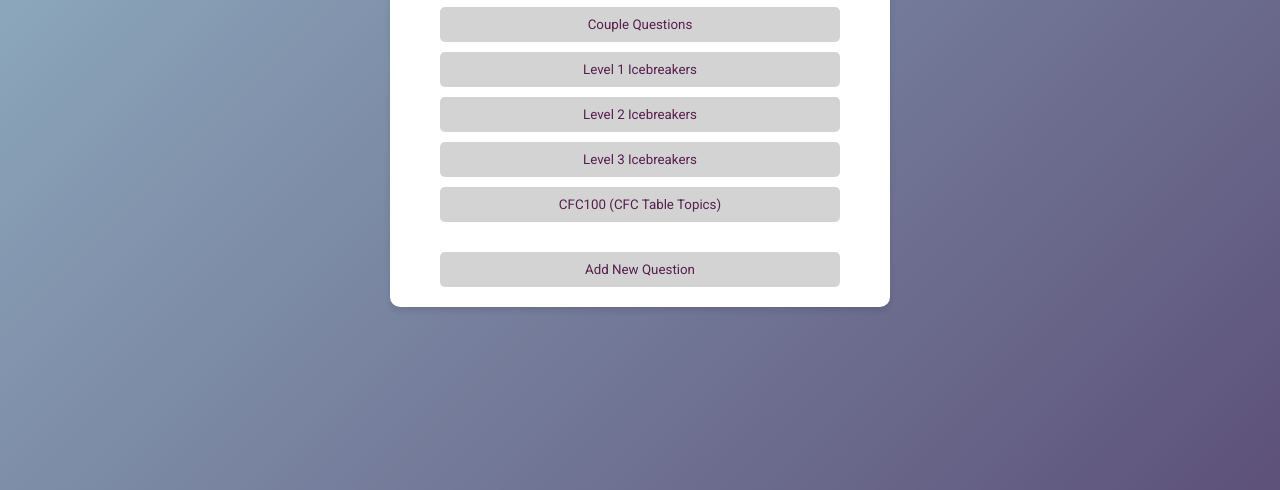
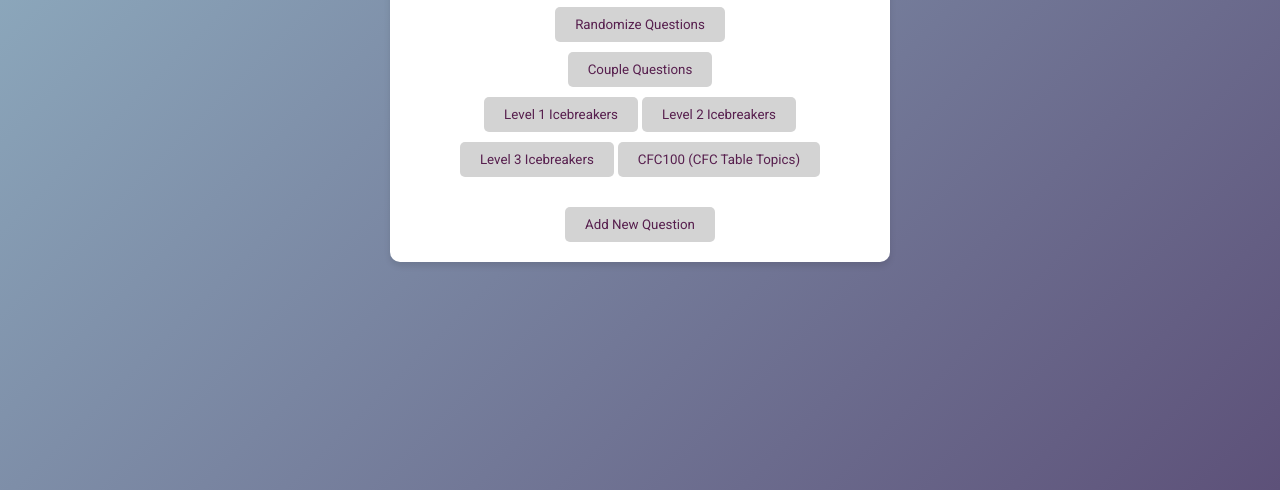
Before and after one commit to gabbley/ask-me-things, a plain HTML site: page index.html in a window 1280 px wide. Shown: the part 310-800 px from the top of the page. Drawn offline with Linux system fonts and the light colour scheme.

Commit message:
Make button sizing dynamic

```diff
--- a/index.html
+++ b/index.html
@@ -46,7 +46,7 @@
             background-color: #D3D3D3;
             color: #571F4E;
             cursor: pointer;
-            width: 400px;
+            width: fit-content;
         }
 
         button:hover {
```
